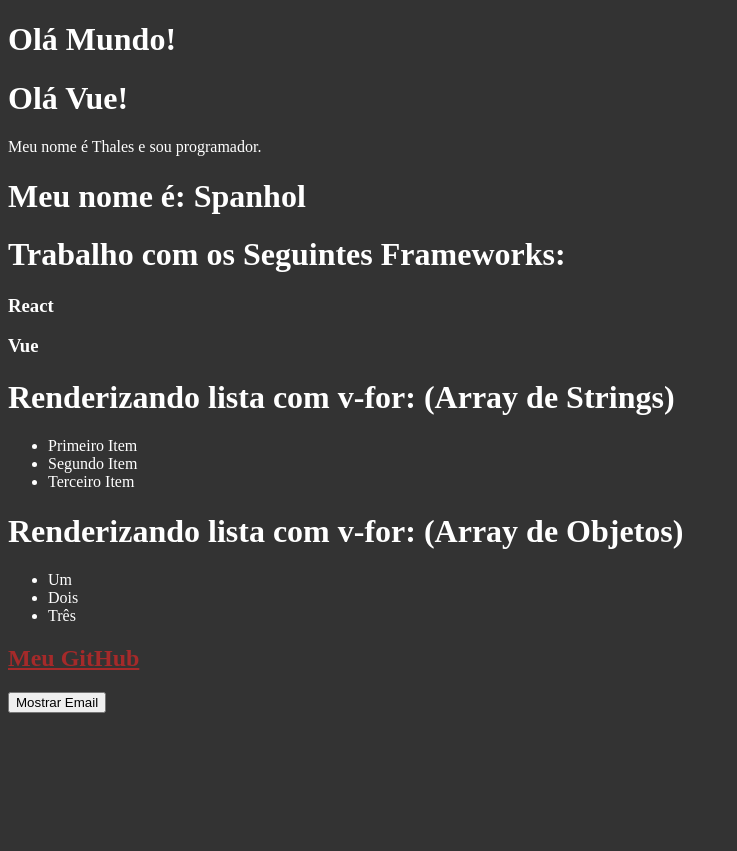
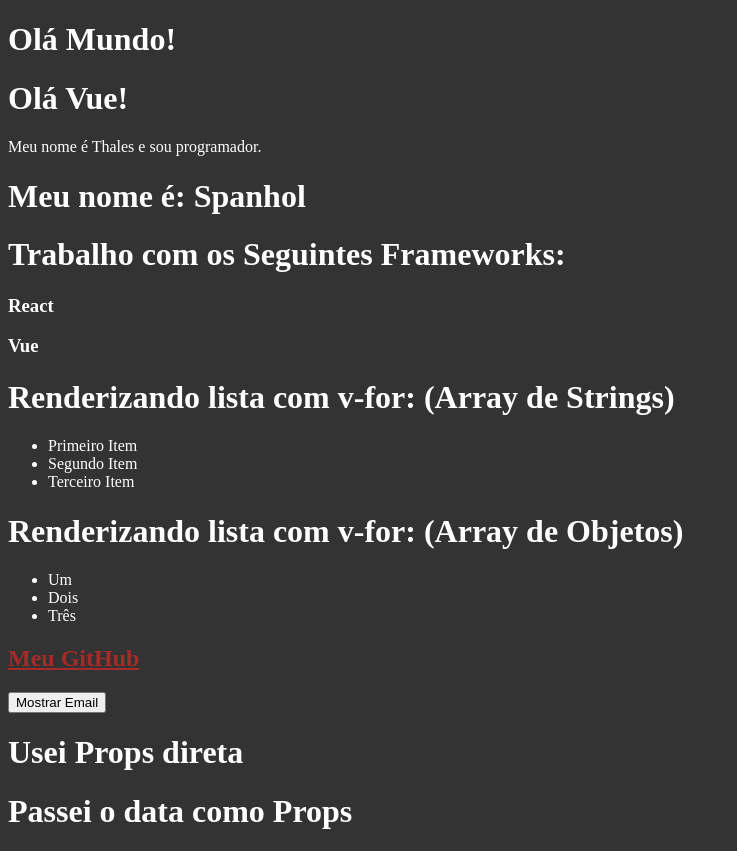
Before and after one commit to thspanhol/second-vue, a Vue app: page / in a window 1280 px wide. Shown: the whole page, without its empty margins (0-737 px from the left). Before the commit the page ends 800 px from the top, so only its background shows below. Built offline with nearby package versions, Linux system fonts and the light colour scheme.

Commit message:
utilizando props

```diff
--- a/src/App.vue
+++ b/src/App.vue
@@ -2,17 +2,26 @@
   <h1>Olá Mundo!</h1>
   <PrimeiroComponente />
   <LifeCycle />
+  <UsaProps recebeProps="Usei Props direta" />
+  <UsaProps :recebeProps="PropsData" />
 </template>
 
 <script>
 import PrimeiroComponente from './components/PrimeiroComponente.vue'
 import LifeCycle from './components/LifeCycle.vue'
+import UsaProps from './components/UsaProps.vue';
 
 export default {
   name: 'App',
   components: {
     PrimeiroComponente,
-    LifeCycle
+    LifeCycle,
+    UsaProps,
+  },
+  data() {
+    return {
+      PropsData: 'Passei o data como Props',
+    }
   }
 }
 </script>
--- /dev/null
+++ b/src/components/UsaProps.vue
@@ -0,0 +1,14 @@
+<template>
+    <div>
+      <h1>{{ recebeProps }}</h1>
+    </div>
+  </template>
+
+  <script>
+  export default {
+    name: 'UsaProps',
+    props: {
+        recebeProps: String
+    },
+  }
+  </script>
```
